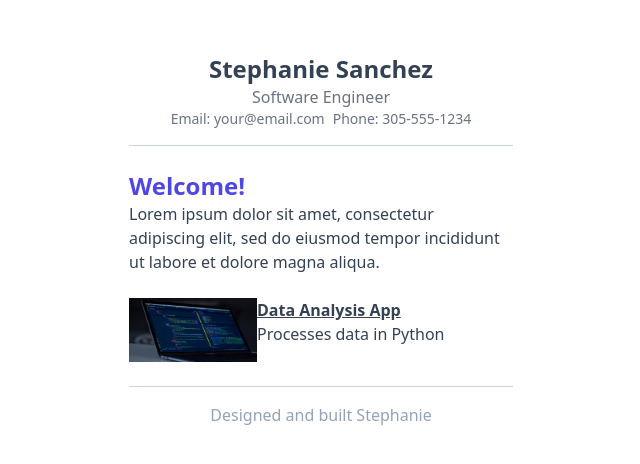
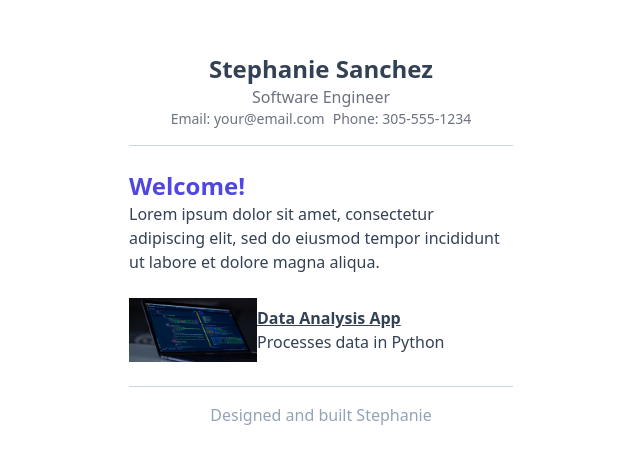
Before and after one commit to StephanieKSanchez/simple-portfolio-site, a Next.js app: page / in a window 1280 px wide. Shown: the part 160-624 px from the top of the page, without its empty margins (319-959 px from the left). Built offline with nearby package versions, Linux system fonts and the light colour scheme.

Commit message:
center description along the y-axis

```diff
--- a/components/project-preview.tsx
+++ b/components/project-preview.tsx
@@ -9,7 +9,7 @@ const ProjectPreview = () => {
       <div className="relative w-32 h-16">
         <Image src={"/coding.jpg"} layout="fill" />
       </div>
-      <div>
+      <div className="my-auto">
         <a href={"/"} className="font-bold underline hover:text-indigo-600">
           {title}
         </a>
```
